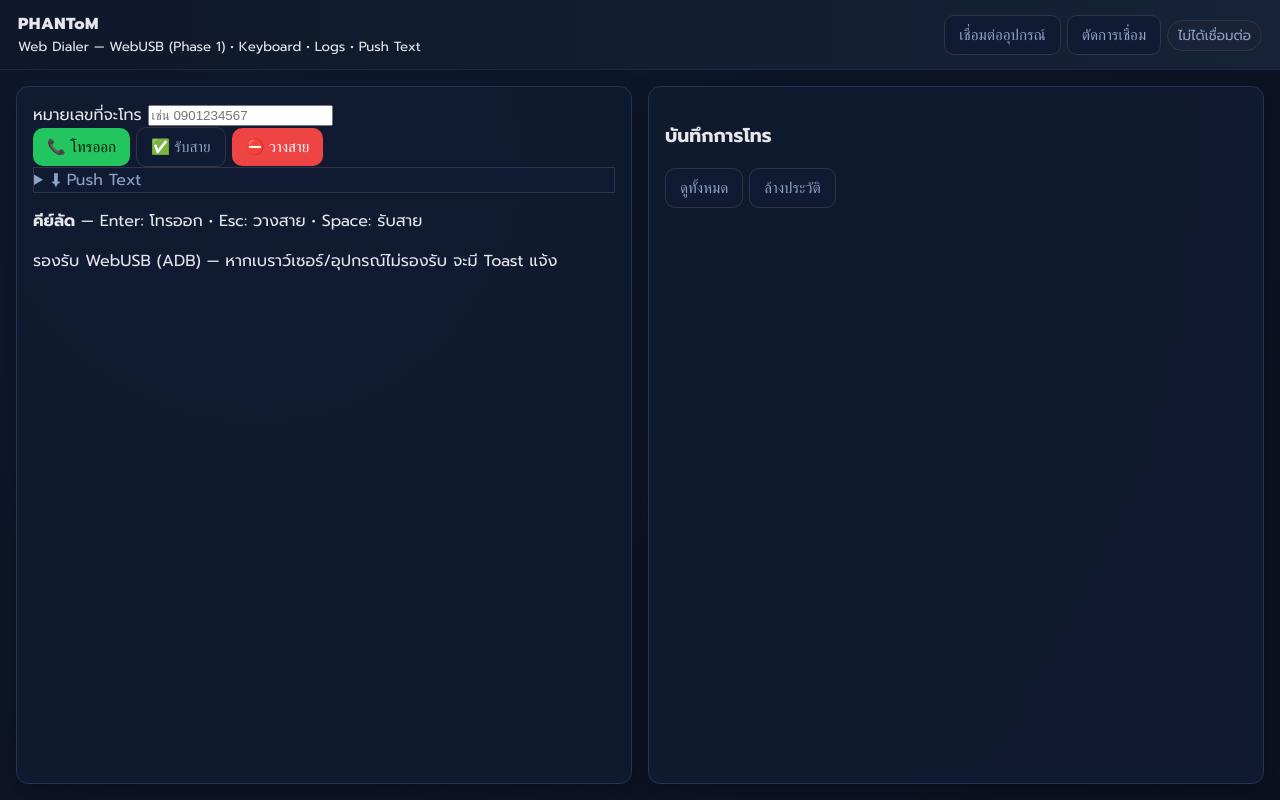
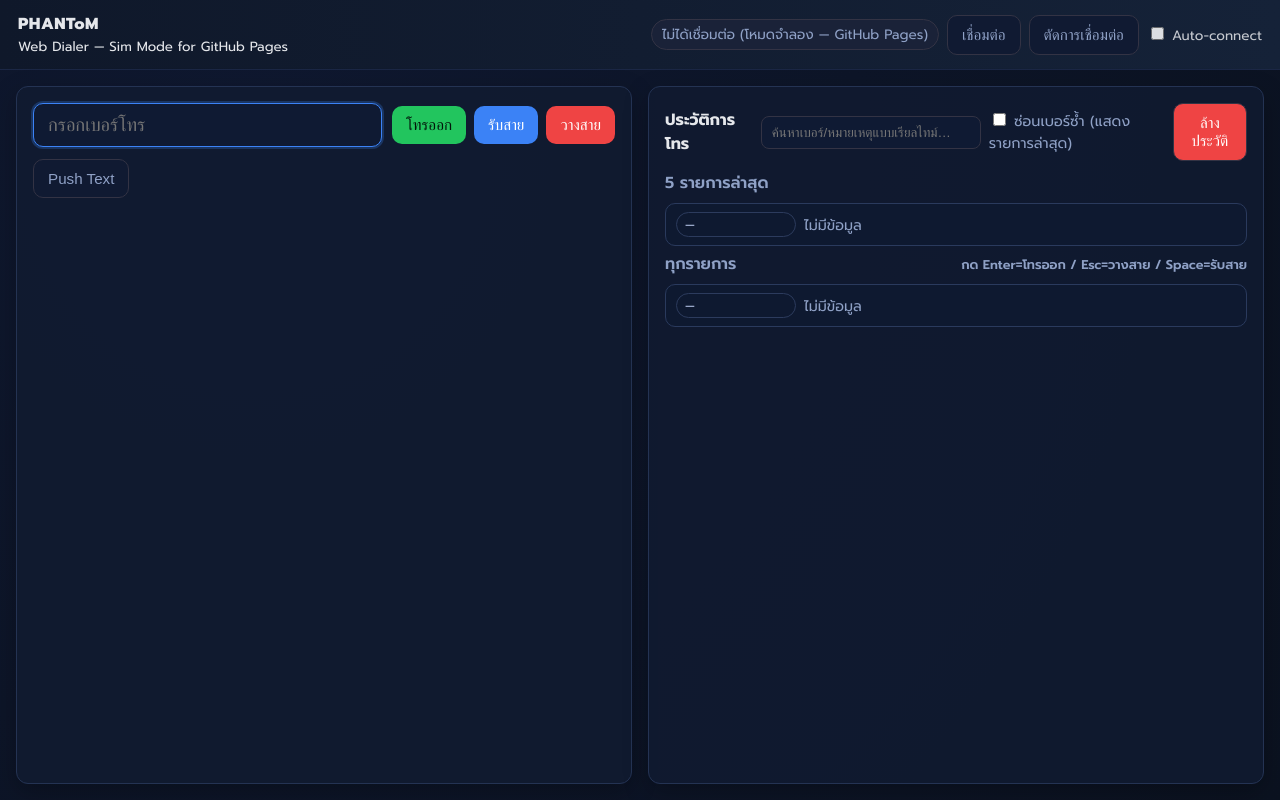
Before and after one commit to Phantomguy7845/PHANToM-is-Working-with-Connex, a plain HTML site: page PHANToM_Web_Dialer/PHANToM_Web_Dialer.html in a window 1280 px wide. Drawn offline with Linux system fonts and the light colour scheme.

Commit message:
Update PHANToM_Web_Dialer.html

```diff
--- a/PHANToM_Web_Dialer/PHANToM_Web_Dialer.html
+++ b/PHANToM_Web_Dialer/PHANToM_Web_Dialer.html
@@ -2,95 +2,73 @@
 <html lang="th">
 <head>
   <meta charset="utf-8" />
-  <meta name="viewport" content="width=device-width,initial-scale=1" />
+  <meta name="viewport" content="width=device-width, initial-scale=1" />
   <title>PHANToM Web Dialer</title>
+  <link rel="stylesheet" href="css/phantom-web-dialer.css">
   <link rel="preconnect" href="https://fonts.googleapis.com">
   <link href="https://fonts.googleapis.com/css2?family=Prompt:wght@400;600;700;800&display=swap" rel="stylesheet">
-  <link rel="stylesheet" href="css/phantom-web-dialer.css">
 </head>
 <body>
-  <!-- Top Bar -->
   <header class="topbar">
     <div class="brand">
       <div class="logo">PHANToM</div>
-      <small>Web Dialer — WebUSB (Phase 1) • Keyboard • Logs • Push Text</small>
+      <small>Web Dialer — Sim Mode for GitHub Pages</small>
     </div>
-    <div class="cluster">
-      <button id="btnConnect" class="btn ghost">เชื่อมต่ออุปกรณ์</button>
-      <button id="btnDisconnect" class="btn ghost" disabled>ตัดการเชื่อม</button>
-      <span id="devStatus" class="badge muted">ไม่ได้เชื่อมต่อ</span>
+    <div class="status">
+      <span id="connStatus" class="badge">กำลังตรวจสภาพ…</span>
+      <button id="btnConnect" class="btn ghost" title="เชื่อมต่ออุปกรณ์">เชื่อมต่อ</button>
+      <button id="btnDisconnect" class="btn ghost" title="ยกเลิกการเชื่อมต่อ" disabled>ตัดการเชื่อมต่อ</button>
+      <label class="remember"><input id="autoConnect" type="checkbox"> Auto-connect</label>
     </div>
   </header>
 
-  <!-- Main Layout -->
   <main class="wrap">
-    <!-- Left: Dial Pad (no keypad), number input + primary controls -->
-    <section class="dial card">
-      <label class="num-label" for="phoneInput">หมายเลขที่จะโทร</label>
-      <input id="phoneInput" type="tel" inputmode="tel" autocomplete="off" placeholder="เช่น 0901234567" />
-
-      <div class="row primary-actions">
-        <button id="btnCall" class="btn ok" title="Enter = โทรออก">📞 โทรออก</button>
-        <button id="btnAnswer" class="btn ghost" title="Space = รับสาย">✅ รับสาย</button>
-        <button id="btnHangup" class="btn danger" title="Esc = วางสาย">⛔ วางสาย</button>
+    <section class="dialer card">
+      <div class="row">
+        <input id="numberInput" type="tel" inputmode="tel" placeholder="กรอกเบอร์โทร" autocomplete="off" />
+        <div class="btns">
+          <button id="btnCall" class="btn ok" title="โทรออก (Enter)">โทรออก</button>
+          <button id="btnAnswer" class="btn" title="รับสาย (Space)">รับสาย</button>
+          <button id="btnHangup" class="btn danger" title="วางสาย (Esc)" disabled>วางสาย</button>
+        </div>
       </div>
 
-      <details id="pushTextPanel" class="push-panel">
-        <summary id="togglePush" class="btn ghost">⬇ Push Text</summary>
-        <div class="push-body">
-          <textarea id="pushText" placeholder="พิมพ์ข้อความสั้น ๆ ที่ต้องการส่งไป Clipboard ของอุปกรณ์"></textarea>
-          <div class="row">
-            <button id="btnPushNow" class="btn">Push</button>
-            <span class="hint">* ถ้าอุปกรณ์ไม่รองรับจะคัดลอกไว้บน Clipboard ของคอมพ์แทน</span>
+      <div class="tools">
+        <button id="togglePushText" class="btn ghost" aria-expanded="false">Push Text</button>
+        <div id="pushTextArea" class="pusharea" hidden>
+          <textarea id="pushText" rows="2" placeholder="พิมพ์ข้อความที่จะส่งไปคลิปบอร์ดอุปกรณ์ (โหมดจำลอง: คัดลอกลงคลิปบอร์ดเครื่องนี้)"></textarea>
+          <div class="pushrow">
+            <button id="btnPush" class="btn">ส่งข้อความ</button>
           </div>
         </div>
-      </details>
-
-      <div class="hline"></div>
-
-      <div class="about">
-        <p><b>คีย์ลัด</b> — Enter: โทรออก • Esc: วางสาย • Space: รับสาย</p>
-        <p>รองรับ WebUSB (ADB) — หากเบราว์เซอร์/อุปกรณ์ไม่รองรับ จะมี Toast แจ้ง</p>
       </div>
     </section>
 
-    <!-- Right: Logs -->
-    <section class="logs card">
-      <div class="logs-head">
-        <h3>บันทึกการโทร</h3>
-        <div class="cluster">
-          <button id="btnShowAll" class="btn ghost">ดูทั้งหมด</button>
-          <button id="btnClearLogs" class="btn ghost">ล้างประวัติ</button>
+    <section class="history card">
+      <header class="hhead">
+        <div class="title">ประวัติการโทร</div>
+        <div class="controls">
+          <input id="searchBox" type="text" placeholder="ค้นหาเบอร์/หมายเหตุแบบเรียลไทม์…" />
+          <label class="checkbox"><input id="dedupe" type="checkbox"> ซ่อนเบอร์ซ้ำ (แสดงรายการล่าสุด)</label>
+          <button id="btnClearHistory" class="btn danger ghost">ล้างประวัติ</button>
         </div>
+      </header>
+
+      <div id="recentWrap">
+        <div class="subtitle">5 รายการล่าสุด</div>
+        <ul id="recentList" class="list"></ul>
       </div>
 
-      <div id="recentList" class="recent-list">
-        <!-- ล่าสุด 5 รายการ จะถูกเติมด้วย JS -->
+      <div class="allwrap">
+        <div class="subtitle row-between">
+          <span>ทุกรายการ</span>
+          <span class="muted small">กด Enter=โทรออก / Esc=วางสาย / Space=รับสาย</span>
+        </div>
+        <ul id="allList" class="list"></ul>
       </div>
     </section>
   </main>
 
-  <!-- Modal: All History -->
-  <dialog id="historyModal" class="modal">
-    <form method="dialog" class="modal-card" id="historyForm">
-      <header class="modal-head">
-        <h3>ประวัติการโทรทั้งหมด</h3>
-        <button class="icon" id="closeHistory" value="cancel" type="button">✖</button>
-      </header>
-      <section class="modal-body">
-        <div class="row">
-          <input id="searchLogs" type="text" placeholder="ค้นหาเบอร์ (พิมพ์บางส่วนแบบ realtime)">
-          <label class="chk">
-            <input id="filterDup" type="checkbox">
-            <span>ซ่อนเบอร์ซ้ำ (แสดงเฉพาะล่าสุด)</span>
-          </label>
-        </div>
-        <div id="historyList" class="history-list"></div>
-      </section>
-    </form>
-  </dialog>
-
-  <!-- Toast -->
   <div id="toast" class="toast">พร้อมทำงาน</div>
 
   <script src="js/phantom-web-dialer.js"></script>
```
